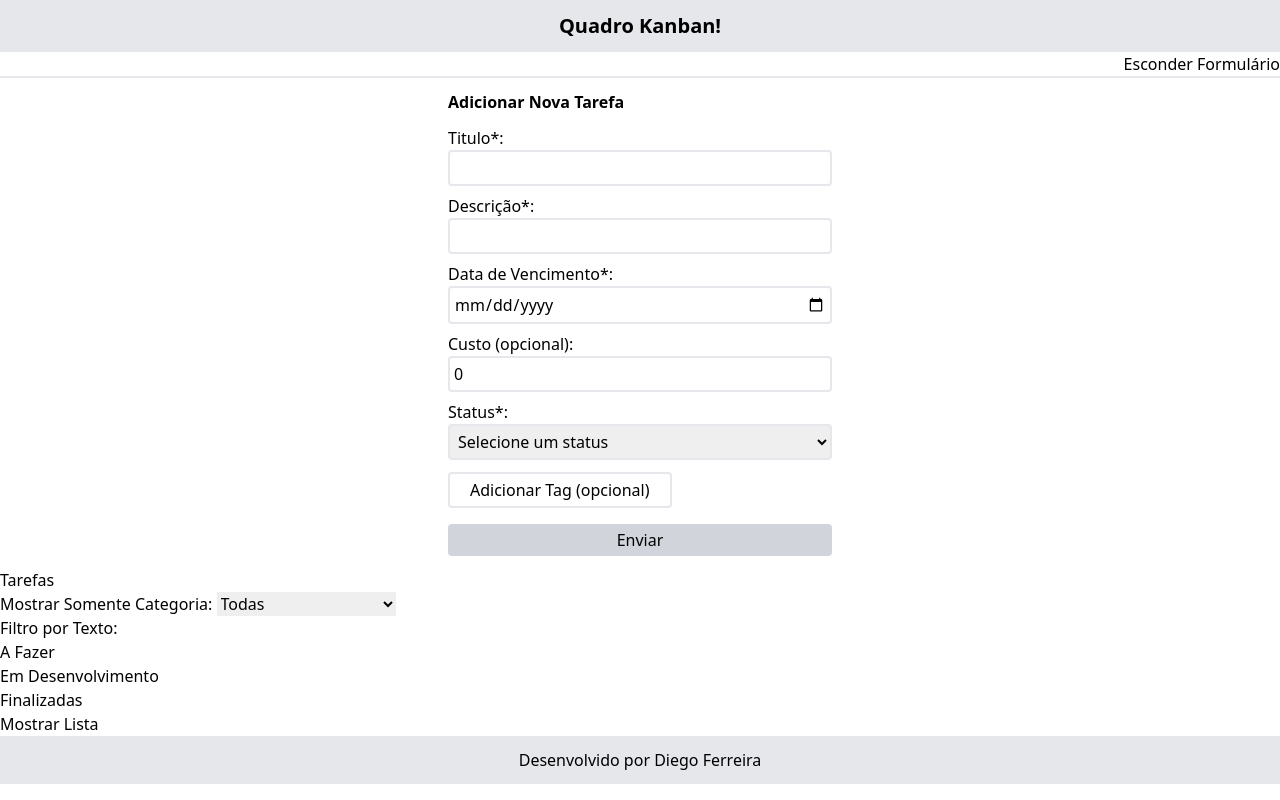
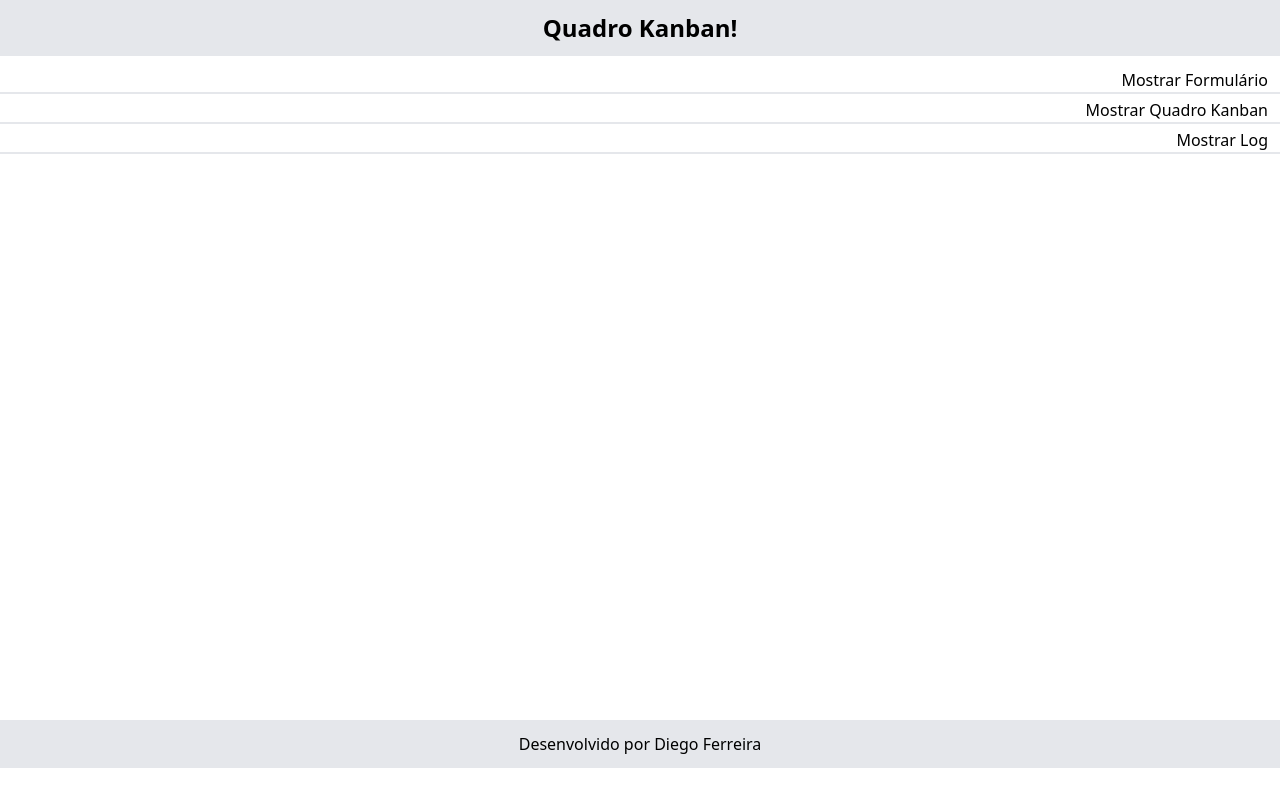
Before and after one commit to diegonf/Studies_SantanderCoders_FrontEndAngularI, an Angular app in the folder proj/: page / in a window 1280 px wide. Built offline with nearby package versions, Linux system fonts and the light colour scheme.

Commit message:
finalizado form com tags, quadro kanban, modal do task-view e log

```diff
--- a/proj/src/app/app.component.html
+++ b/proj/src/app/app.component.html
@@ -1,18 +1,34 @@
 <header class="bg-gray-200 w-screen">
-  <h1 class="font-bold text-xl w-full text-center p-3">Quadro Kanban!</h1>
+  <h1 class="font-bold text-2xl w-full text-center p-3">Quadro Kanban!</h1>
 </header>
-<main>
-  <div>
+<main class="py-3 min-h-[83vh]">
+  <div class="mb-1">
     <div class="border-b-2 flex justify-end">
-      <button (click)="setShowForm(true)" *ngIf="!showForm">Mostrar Formulário</button>
-      <button (click)="setShowForm(false)" *ngIf="showForm">Esconder Formulário</button>
+      <button class="mr-3" (click)="setShowForm(true)" *ngIf="!showForm">Mostrar Formulário</button>
+      <button class="mr-3" (click)="setShowForm(false)" *ngIf="showForm">Esconder Formulário</button>
     </div>
     <!-- <app-task-form [tasks]="listTask" ></app-task-form> -->
     <app-task-form-reactive (addTask)="addNewTask($event)" *ngIf="showForm"></app-task-form-reactive>
   </div>
-  <app-task-list [tasks]="listTask" (showTask)="setSelectedTask($event)"></app-task-list>
-  <app-task-view [selectedTask]="selectedTask" (hideTask)="setHideTask()"></app-task-view>
-  <app-task-table [taskList]="tableListTask"></app-task-table>
+  <div class="mb-1">
+    <div class="border-b-2 flex justify-end">
+      <button class="mr-3" (click)="setShowKanban(true)" *ngIf="!showKanban">Mostrar Quadro Kanban</button>
+      <button class="mr-3" (click)="setShowKanban(false)" *ngIf="showKanban">Esconder Quadro Kanban</button>
+    </div>
+    <app-task-list [tasks]="listTask" (showTask)="setSelectedTask($event)" *ngIf="showKanban"></app-task-list>
+  </div>
+
+  <div>
+    <div class="border-b-2 flex justify-end">
+      <button class="mr-3" (click)="setShowLog(true)" *ngIf="!showLog">Mostrar Log</button>
+      <button class="mr-3" (click)="setShowLog(false)" *ngIf="showLog">Esconder Log</button>
+    </div>
+    <app-task-table [taskList]="tableListTask" *ngIf="showLog"></app-task-table>
+  </div>
+
+  <div>
+    <app-task-view [selectedTask]="selectedTask" (hideTask)="setHideTask()"></app-task-view>
+  </div>
 </main>
 <footer class="bg-gray-200 w-screen">
   <p class="text-center w-full p-3">Desenvolvido por Diego Ferreira</p>
--- a/proj/src/app/app.component.ts
+++ b/proj/src/app/app.component.ts
@@ -15,13 +15,78 @@ import { Task } from './models/task.model';
   styleUrls: ['./app.component.scss'],
 })
 export class AppComponent {
-  listTask: Task[] = [];
+  listTask: Task[] = [
+    {
+      title: 'tarefa a fazer',
+      description: 'desc a fazer',
+      cost: 10,
+      date: new Date(),
+      status: 'A Fazer',
+      tags: ['Angular', 'Angular2']
+    },
+    {
+      title: 'tarefa a fazer',
+      description: 'desc a fazer',
+      cost: 10,
+      date: new Date('12/25/2020'),
+      status: 'A Fazer',
+      tags: []
+    },
+    {
+      title: 'tarefa a fazer',
+      description: 'desc a fazer',
+      cost: 10,
+      date: new Date('02/06/1991'),
+      status: 'A Fazer',
+      tags: []
+    },
+    {
+      title: 'tarefa em andamento',
+      description: 'desc em andamento',
+      cost: 10,
+      date: new Date(),
+      status: 'Em Desenvolvimento',
+      tags: []
+    },
+    {
+      title: 'tarefa em andamento',
+      description: 'desc em andamento',
+      cost: 10,
+      date: new Date('01/01/2018'),
+      status: 'Em Desenvolvimento',
+      tags: []
+    },
+    {
+      title: 'tarefa finalizada',
+      description: 'desc finalizada',
+      cost: 10,
+      date: new Date(),
+      status: 'Finalizada',
+      tags: []
+    },
+    {
+      title: 'tarefa finalizada',
+      description: 'desc finalizada',
+      cost: 10,
+      date: new Date('10/10/1900'),
+      status: 'Finalizada',
+      tags: []
+    }
+  ];
   selectedTask: Task | null = null;
   tableListTask: Task[] = [];
-  showForm = true;
+  showForm = false;
+  showKanban = false;
+  showLog = false;
 
-  setShowForm(showForm: boolean){
+  setShowForm(showForm: boolean) {
     this.showForm = showForm;
+  }
+  setShowKanban(showKanban: boolean) {
+    this.showKanban = showKanban;
+  }
+  setShowLog(showLog: boolean) {
+    this.showLog = showLog;
   }
 
   setSelectedTask(task: Task) {
--- a/proj/src/app/components/task-form-reactive/task-form-reactive.component.html
+++ b/proj/src/app/components/task-form-reactive/task-form-reactive.component.html
@@ -1,7 +1,7 @@
-<div class="mx-auto max-w-sm py-3">
-    <h2 class="w-full mb-3 font-bold">Adicionar Nova Tarefa</h2>
+<div class="mx-auto max-w-xl p-3 container">
+    <h2 class="w-full mb-3 font-bold text-xl">Adicionar Nova Tarefa</h2>
 
-    <form [formGroup]="taskForm" (ngSubmit)="submitTask()" #formDir="ngForm" class="w-full">
+    <form [formGroup]="taskForm" (ngSubmit)="submitTask(formDir)" #formDir="ngForm" class="w-full">
         <div class="w-full mb-2">
             <label for="title" class="w-full">Titulo*: </label>
             <input id="title" type="text" name="title" required minlength="3" class="input" formControlName="title">
--- a/proj/src/app/components/task-form-reactive/task-form-reactive.component.ts
+++ b/proj/src/app/components/task-form-reactive/task-form-reactive.component.ts
@@ -1,5 +1,5 @@
 import { Component, EventEmitter, Input, Output } from '@angular/core';
-import { FormArray, FormBuilder, FormGroup, Validators } from '@angular/forms';
+import { FormArray, FormBuilder, FormGroup, FormGroupDirective, NgForm, Validators } from '@angular/forms';
 import { Task } from 'src/app/models/task.model';
 
 @Component({
@@ -8,7 +8,7 @@ import { Task } from 'src/app/models/task.model';
   styleUrls: ['./task-form-reactive.component.scss']
 })
 export class TaskFormReactiveComponent {
-  constructor(private formBuilder: FormBuilder) {}
+  constructor(private formBuilder: FormBuilder) { }
 
   @Input() editTask: Task | null = null;
   @Output() addTask = new EventEmitter();
@@ -26,17 +26,23 @@ export class TaskFormReactiveComponent {
     return this.taskForm.get('tags') as FormArray;
   }
 
-  submitTask() {
-    console.log('tags: ', this.taskForm.get('tags'));
-    if(this.taskForm.invalid) return;
-    this.addTask.emit(this.taskForm.value);
-    console.log('task: ', this.taskForm.value);
-    console.log('form valid: ', this.taskForm.valid);
-
-    // this.taskForm.reset();
-  }
-
   addTag(value = '') {
     this.tags.push(this.formBuilder.control(value, Validators.required));
   }
+
+  submitTask(formDir: FormGroupDirective) {
+    if (this.taskForm.invalid) return;
+    this.addTask.emit(this.taskForm.value);
+
+    this.clearForm(formDir);
+  }
+
+  clearForm(formDir: FormGroupDirective) {
+    formDir.resetForm(); // limpa o FormGroupDirective para limpar os estados do form (valid / invalid / submitted)
+    this.taskForm.reset(); // limpa todos os campos do formulário (exceto o tags)
+
+    while (this.tags.controls.length !== 0) { // limpa todos os campos da lista tags
+      this.tags.removeAt(0);
+    }
+  }
 }
--- a/proj/src/app/components/task-list/task-list.component.html
+++ b/proj/src/app/components/task-list/task-list.component.html
@@ -1,59 +1,23 @@
-<div>
-  <h2>Tarefas</h2>
-  <div *ngIf="isVisible">
-    <div>
-      <label for="categoria">Mostrar Somente Categoria: </label>
-      <select name="selectCategory" id="selectCategory" [(ngModel)]="categoryFilter">
-        <option value="">Todas</option>
-        <option value="A Fazer">A Fazer</option>
-        <option value="Em Desenvolvimento">Em Desenvolvimento</option>
-        <option value="Finalizada">Finalizada</option>
-      </select>
-    </div>
-    <div>
-      <label for="textFilter">Filtro por Texto: </label>
-      <input type="text" name="textFilter" id="textFilter" [(ngModel)]="textFilter">
-    </div>
-    <div *ngIf="!categoryFilter || categoryFilter === 'A Fazer'">
-      <h3>A Fazer</h3>
+<section class="p-3 container mx-auto">
+  <h2 class="w-full text-center font-bold text-xl mb-2">Cards Kanban</h2>
+  <div class="flex justify-center gap-12">
+    <ng-container *ngFor="let card of kanbanCards">
+      <div class="bg-gray-300 min-h-[25rem] grow p-3 rounded border-2" [ngClass]="card.class">
+        <h3 class="text-lg font-bold w-full mb-1 text-center">{{ card.title | uppercase}}</h3>
         <ul>
           <ng-container *ngFor="let task of tasks">
-          <li *ngIf="task.title.includes(textFilter) && task.status==='A Fazer'" (click)="setShowTask(task)">
-            <!-- <div [ngClass]="{'atrasado': isTaskDelayed(task.date), 'no-prazo': !isTaskDelayed(task.date)}"> -->
-            <div appTaskStatus [date]="task.date">
-              {{ task.title | uppercase}} - {{ task.date | date: 'dd/MM/yyyy' }}
+            <li
+              *ngIf="task.status===card.status"
+              (click)="setShowTask(task)"
+              class="cursor-pointer border-b border-r rounded-br mb-2 border-black"
+            >
+              <div appTaskStatus [date]="task.date" [status]="task.status" >
+                {{ task.title }} - {{ task.date | date: 'dd/MM/yyyy' }}
               </div>
             </li>
           </ng-container>
         </ul>
       </div>
-    <div *ngIf="!categoryFilter || categoryFilter === 'Em Desenvolvimento'">
-      <h3>Em Desenvolvimento</h3>
-      <ul>
-        <ng-container *ngFor="let task of tasks">
-          <li *ngIf="task.title.includes(textFilter) && task.status==='Em Desenvolvimento'" (click)="setShowTask(task)">
-            <!-- <div [ngClass]="{'atrasado': isTaskDelayed(task.date), 'no-prazo': !isTaskDelayed(task.date)}"> -->
-            <div appTaskStatus [date]="task.date">
-              {{ task.title | uppercase}} - {{ task.date | date: 'dd/MM/yyyy' }}
+    </ng-container>
   </div>
-          </li>
-        </ng-container>
-      </ul>
-    </div>
-    <div *ngIf="!categoryFilter || categoryFilter === 'Finalizada'">
-      <h3>Finalizadas</h3>
-      <ul>
-        <ng-container *ngFor="let task of tasks">
-          <li *ngIf="task.title.includes(textFilter) && task.status==='Finalizada'" (click)="setShowTask(task)">
-            <!-- <div [ngClass]="{'atrasado': isTaskDelayed(task.date), 'no-prazo': !isTaskDelayed(task.date)}"> -->
-            <div appTaskStatus [date]="task.date">
-              {{ task.title | uppercase}} - {{ task.date | date: 'dd/MM/yyyy' }}
-            </div>
-          </li>
-        </ng-container>
-      </ul>
-    </div>
-  </div>
-
-  <button (click)="mostrarLista()">Mostrar Lista</button>
-</div>
+</section>
--- a/proj/src/app/components/task-list/task-list.component.ts
+++ b/proj/src/app/components/task-list/task-list.component.ts
@@ -7,21 +7,26 @@ import { Task } from 'src/app/models/task.model';
   styleUrls: ['./task-list.component.scss']
 })
 export class TaskListComponent {
-  categoryFilter = '';
-  textFilter = '';
-  isVisible = true;
-
   @Output() showTask = new EventEmitter();
   @Input() tasks: Task[] = []
 
-  mostrarLista() {
-   this.isVisible = !this.isVisible;
-  }
-
-  // isTaskDelayed(date: Date): boolean {
-  //   const dateNow = new Date().toISOString().split('T')[0];
-  //   return dateNow > date.toString();
-  // }
+  kanbanCards = [
+    {
+      title: 'A Fazer',
+      status: 'A Fazer',
+      class: 'bg-blue-200 border-blue-500',
+    },
+    {
+      title: 'Em Desenvolvimento',
+      status: 'Em Desenvolvimento',
+      class: 'bg-orange-200 border-orange-500',
+    },
+    {
+      title: 'Finalizadas',
+      status: 'Finalizada',
+      class: 'bg-green-200 border-green-500',
+    }
+  ]
 
   setShowTask(task: Task) {
     this.showTask.emit(task);
--- a/proj/src/app/components/task-table/task-table.component.html
+++ b/proj/src/app/components/task-table/task-table.component.html
@@ -1,25 +1,31 @@
-<ng-container *ngIf="taskList.length > 0">
-  <h2>Log de Tarefas</h2>
+<section class="p-3 container mx-auto">
+  <h2 class="text-xl w-full mb-2 text-center font-bold">Log de Tarefas</h2>
 
-  <table border="2">
-    <thead>
-      <tr>
-        <th>Título</th>
-        <th>Descrição</th>
-        <th>Data</th>
-        <th>Custo</th>
-        <th>Status</th>
+  <table class="w-full">
+    <thead class="w-full">
+      <tr class="w-full">
+        <th class="border border-gray-400 px-2 py-1">Título</th>
+        <th class="border border-gray-400 px-2 py-1">Descrição</th>
+        <th class="border border-gray-400 px-2 py-1">Data</th>
+        <th class="border border-gray-400 px-2 py-1">Custo</th>
+        <th class="border border-gray-400 px-2 py-1">Status</th>
+        <th class="border border-gray-400 px-2 py-1">Tags</th>
       </tr>
     </thead>
 
-    <tbody *ngFor="let task of taskList">
-        <tr>
-          <td>{{ task.title }}</td>
-          <td>{{ task.description }}</td>
-          <td>{{ task.date | date: 'dd/MM/yyyy' }}</td>
-          <td>{{ task.cost }}</td>
-          <td>{{ task.status }}</td>
+    <tbody *ngFor="let task of taskList" class="w-full">
+        <tr class="w-full">
+          <td class="border border-gray-400 px-2 py-1">{{ task.title }}</td>
+          <td class="border border-gray-400 px-2 py-1">{{ task.description }}</td>
+          <td class="border border-gray-400 px-2 py-1">{{ task.date | date: 'dd/MM/yyyy' }}</td>
+          <td class="border border-gray-400 px-2 py-1">{{ task.cost }}</td>
+          <td class="border border-gray-400 px-2 py-1">{{ task.status }}</td>
+          <td class="border border-gray-400 px-2 py-1">
+            <ng-container *ngFor="let tag of task.tags">
+              <span class="underline">{{ tag }}</span>&nbsp;
+            </ng-container>
+          </td>
         </tr>
     </tbody>
   </table>
-</ng-container>
+</section>
```
Also changed, not shown: proj/src/app/components/task-view/task-view.component.html (+24 -12 lines), proj/src/app/directives/task-status.directive.ts (+6 -5 lines), proj/src/app/models/task.model.ts (+5 -3 lines), proj/src/app/pipes/currency.pipe.ts (+2 -7 lines), 2 other files (tests, documents, lock files or other folders). Lines whose indentation alone changed are shown as unchanged.
